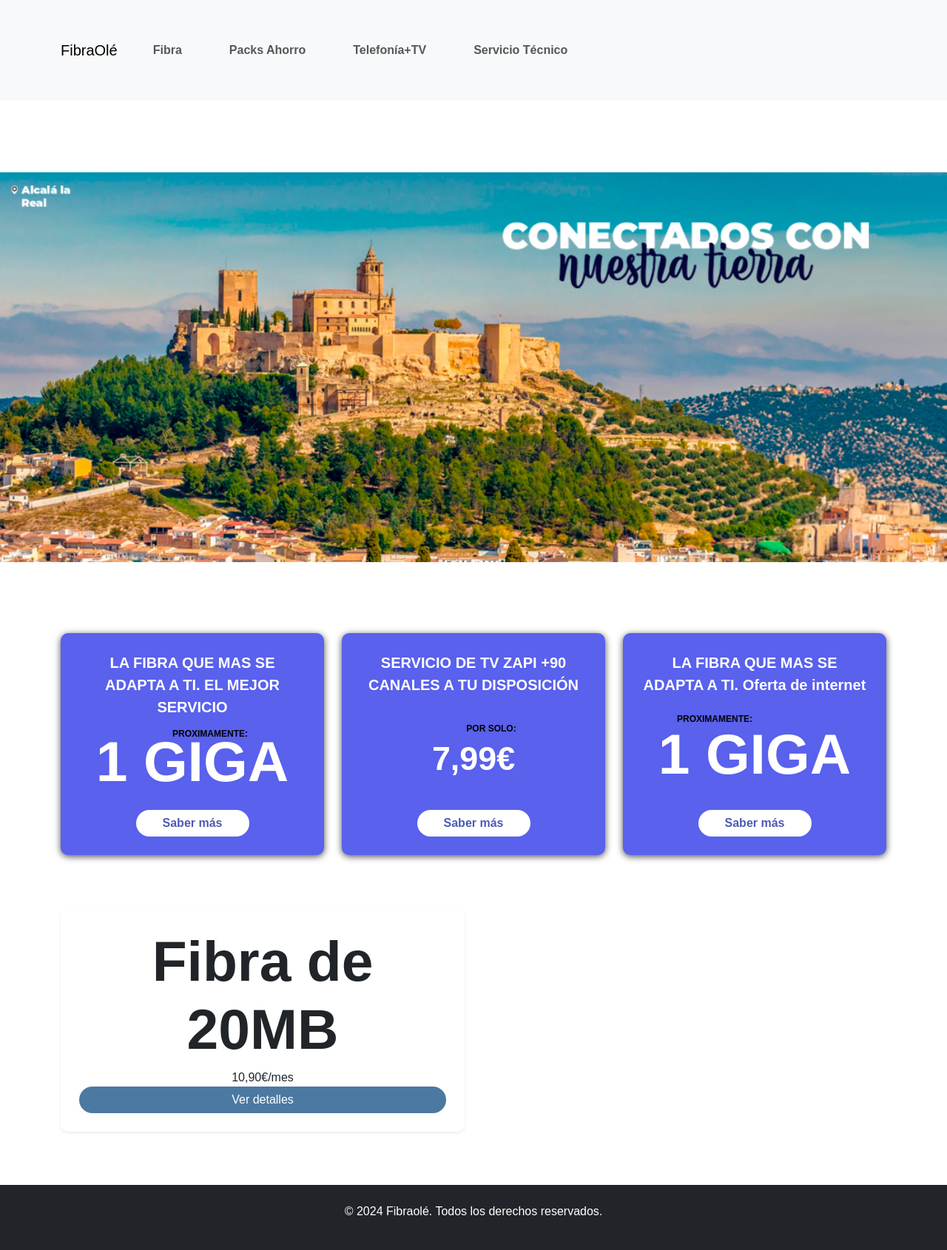
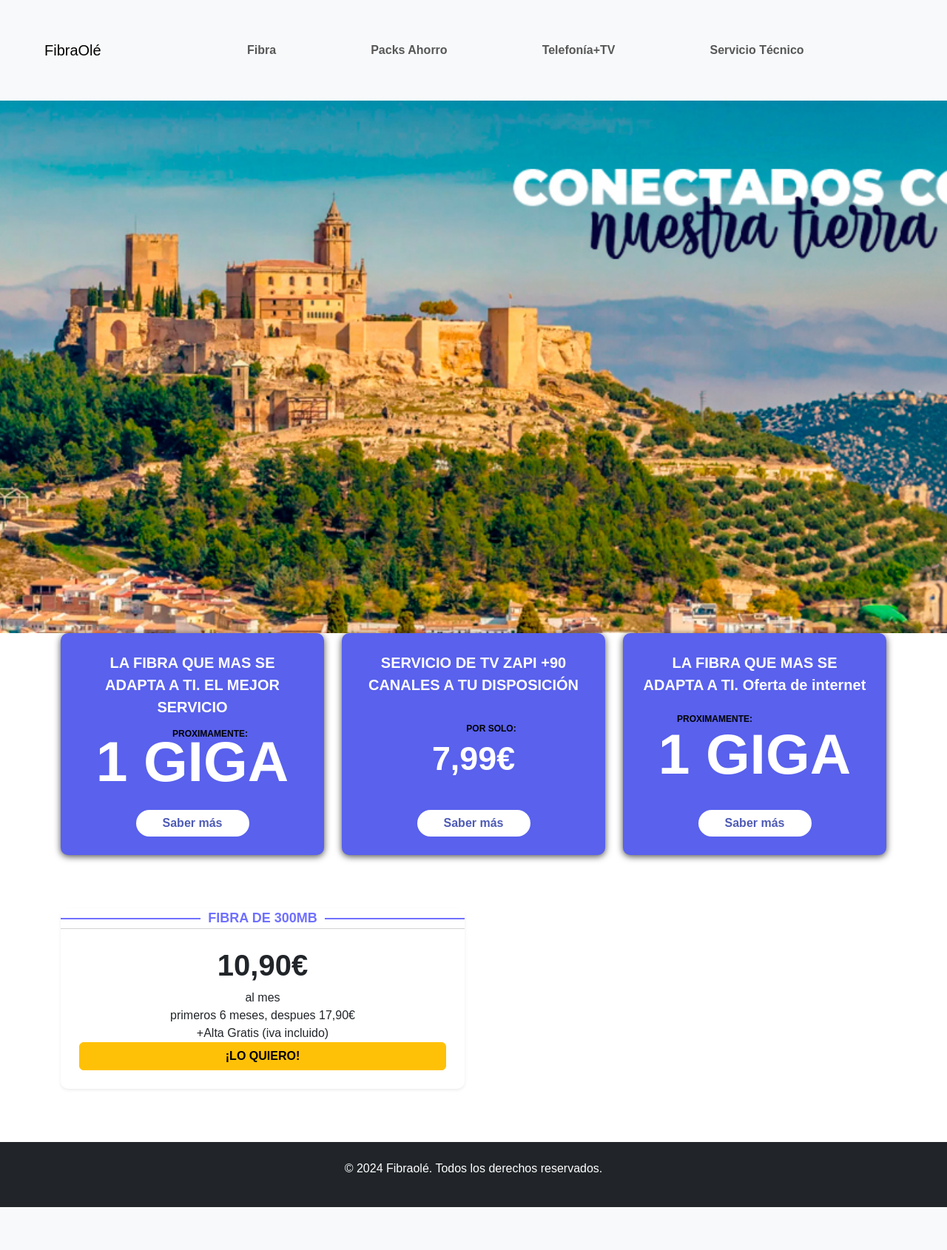
Before and after one commit to insytec-alcala/paginaweb, a PHP site: page / in a window 1280 px wide. Shown: the whole page at 74% size. After the commit the page ends 1632 px from the top, so only its background shows below. Run offline with PHP 8.4, Linux system fonts and the light colour scheme; some web fonts are replaced.

Commit message:
espaciado del navbar, ajuste de imagen y tarjeta inferior

```diff
--- a/Index.php
+++ b/Index.php
@@ -11,7 +11,7 @@
 <body>
     <?php include 'navbar.php' ?>
 
-    <header class="bg-white text-white text-center py-5" style="background-image: url('./img/fibraole/alcala_letras.jpg'); background-size: contain;">
+    <header class="bg-white text-white text-center" style="background-image: url('./img/fibraole/alcala_letras.jpg');  background-position: center; background-repeat: no-repeat; padding: 5rem 0;">
         <!--Cambio de bg-dark a bg-white y background-size: contain para una imágen de fondo responsiva -->
     </header>
 
@@ -61,12 +61,20 @@
     <section class="container my-5">
         <div class="row text-center">
             <div class="col-md-6 mb-4 ">
-                <div class="card shadow-sm border-0">
+                <div class="card text-center shadow-sm border-0">
+                    <div class="card-header custom-header">
+                         <span>FIBRA DE 300MB</span>
+                     </div>
                     <div class="card-body">
-                        <h5 class="card-title">Fibra de 20MB</h5>
-                        <p class="card-text">10,90€/mes</p>
-                        <a href="#" class="btn btn-primary">Ver detalles</a>
+                    <h5 class="card-title fs-1 fw-bold">10,90€</h5>
+                        <p class="card-text">al mes</p>
+                        <p class="card-text">
+                            primeros 6 meses, despues 17,90€ <br>
+                            +Alta Gratis (iva incluido)
+                        </p>
+                        <a href="#" class="btn btn-warning fw-bold">¡LO QUIERO!</a>
                     </div>
+
                 </div>
             </div>
 
--- a/navbar.php
+++ b/navbar.php
@@ -1,7 +1,7 @@
 <nav class="navbar navbar-expand-lg navbar-light bg-light py-5">
-  <div class="container d-flex justify-content-between">
+  <div class="container-fluid">
     <!-- Centrado del logo con ms-auto -->
-    <a class="navbar-brand" href="#">FibraOlé</a>
+    <a class="navbar-brand ms-5" href="#">FibraOlé</a>
     <button class="navbar-toggler" type="button" data-bs-toggle="offcanvas" data-bs-target="#offcanvasNavbar" aria-controls="offcanvasNavbar" aria-expanded="false" aria-label="Toggle navigation">
       <span class="navbar-toggler-icon"></span>
     </button>
@@ -13,17 +13,17 @@
       </div>
       <div class="offcanvas-body">
         <!-- Menú de navegación -->
-        <ul class="navbar-nav ms-lg-auto w-100">
-          <li class="nav-item px-4">
+        <ul class="navbar-nav mx-auto  justify-content-between">
+          <li class="nav-item px-5 mx-2">
             <a class="nav-link fw-bold" href="Fibra.php">Fibra</a>
           </li>
-          <li class="nav-item px-4">
+          <li class="nav-item px-5 mx-2">
             <a class="nav-link fw-bold" href="packahorro.php">Packs Ahorro</a>
           </li>
-          <li class="nav-item px-4">
+          <li class="nav-item px-5 mx-2">
             <a class="nav-link fw-bold" href="telefoniatv.php">Telefonía+TV</a>
           </li>
-          <li class="nav-item px-4">
+          <li class="nav-item px-5 mx-2">
             <a class="nav-link fw-bold" href="serviciotecnico.php">Servicio Técnico</a>
           </li>
         </ul>
--- a/styles/index.css
+++ b/styles/index.css
@@ -13,12 +13,15 @@ header {
     background-repeat: no-repeat;
     background-size: cover;
     height: 90vh;
+
 }
 
 header h1 {
     font-size: 4rem;
     text-shadow: 2px 2px 10px rgba(0, 0, 0, 0.7);
 }
+
+
 
 .btn-primary{
     background-color: #4b79a1;
@@ -67,6 +70,34 @@ header h1 {
 
 }
 
+.custom-header {
+    position: relative;
+    text-align: center;
+    background-color: white; /* Fondo blanco del texto */
+    padding: 0 15px; /* Espacio alrededor del texto */
+    font-size: 18px;
+    font-weight: bold;
+    color: #7070ff; /* Color del texto */
+}
+
+.custom-header::before {
+    content: "";
+    position: absolute;
+    top: 50%;
+    left: 0; /* para cuadrar la línea */
+    width: 100%;
+    border-top: 2px solid #7070ff; /* Color de la línea */
+    z-index: 0; /* Coloca la línea detrás del texto */
+    transform: translateY(-50%); /* Asegura que la línea esté centrada verticalmente */
+}
+
+.custom-header span {
+    background-color: white; /* Fondo blanco detrás del texto */
+    padding: 0 10px;
+    position: relative;
+    z-index: 1; /* Coloca el texto por encima de la línea */
+}
+
 .zapi{
     font-size: 2.8rem;
 }
@@ -86,40 +117,28 @@ header h1 {
 
 
 
-@media (min-width: 720px) {
-    .custom-margin {
-        margin-top: -10%;
-    }
-}
-
-@media (max-width: 720px) {
+@media (max-width: 768px) {
     /*Equivalente a la pantalla de un móvil girada */
     header {
-        background-size: contain; /* Ajusta la imagen al área visible sin recortarla */
-        background-repeat: no-repeat; /* Evita que la imagen se repita */
-    }
+        padding: 2rem 0; /* Reducir padding en pantallas pequeñas */
+        height: 50vh; /* Ajustar altura para eliminar espacios en blanco */
+        width: auto;
+      }
     .offcanvas-body .nav-item {
-        border-bottom: 1px solid #ddd; /* Línea separadora */
+        border-bottom: 1px solid #ddd; /* Línea separadora para el offcanvas */
+      }
+      .header-background {
+        height: auto; /* Ajusta la altura automáticamente para pantallas móviles */
+
       }
 
 }
-
-@media (max-width: 480px) {
+@media (max-width: 576px) {
     /*Equivalente a la pantalla de un móvil girada */
     header {
-        background-size: cover; /* Ajusta la imagen al área visible sin recortarla */
-        background-repeat: no-repeat; /* Evita que la imagen se repita */
-    }
-    .offcanvas-body .nav-item {
-        border-bottom: 1px solid #ddd; /* Línea separadora */
+
+        height: 30vh; /* Ajustar altura para eliminar espacios en blanco */
       }
 
+
 }
-
-/*todavia no funciona, veré como subir las tarjetas */
-
-/*
-#tarjetas{
-    margin-top: -10%;
-}
-    */
```
